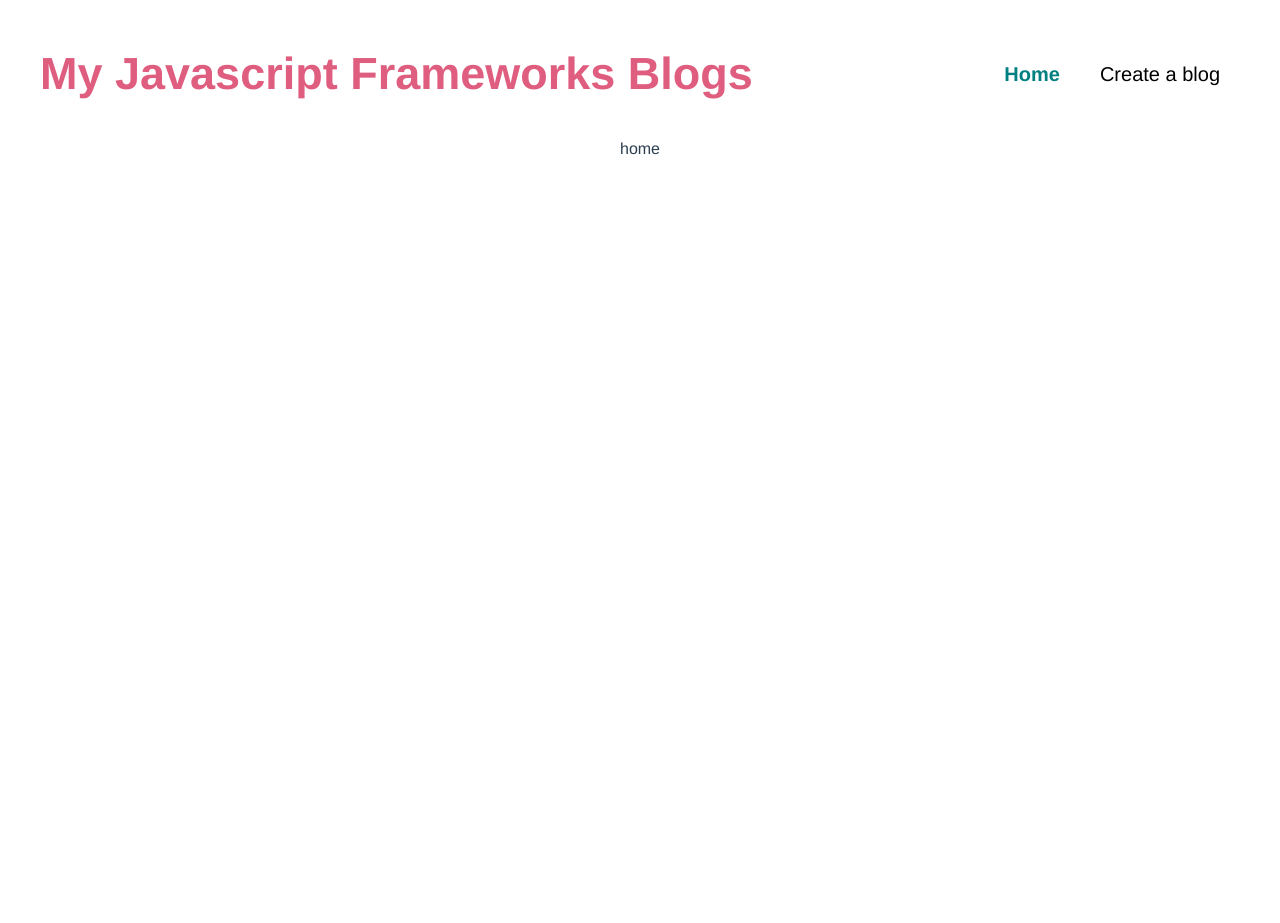
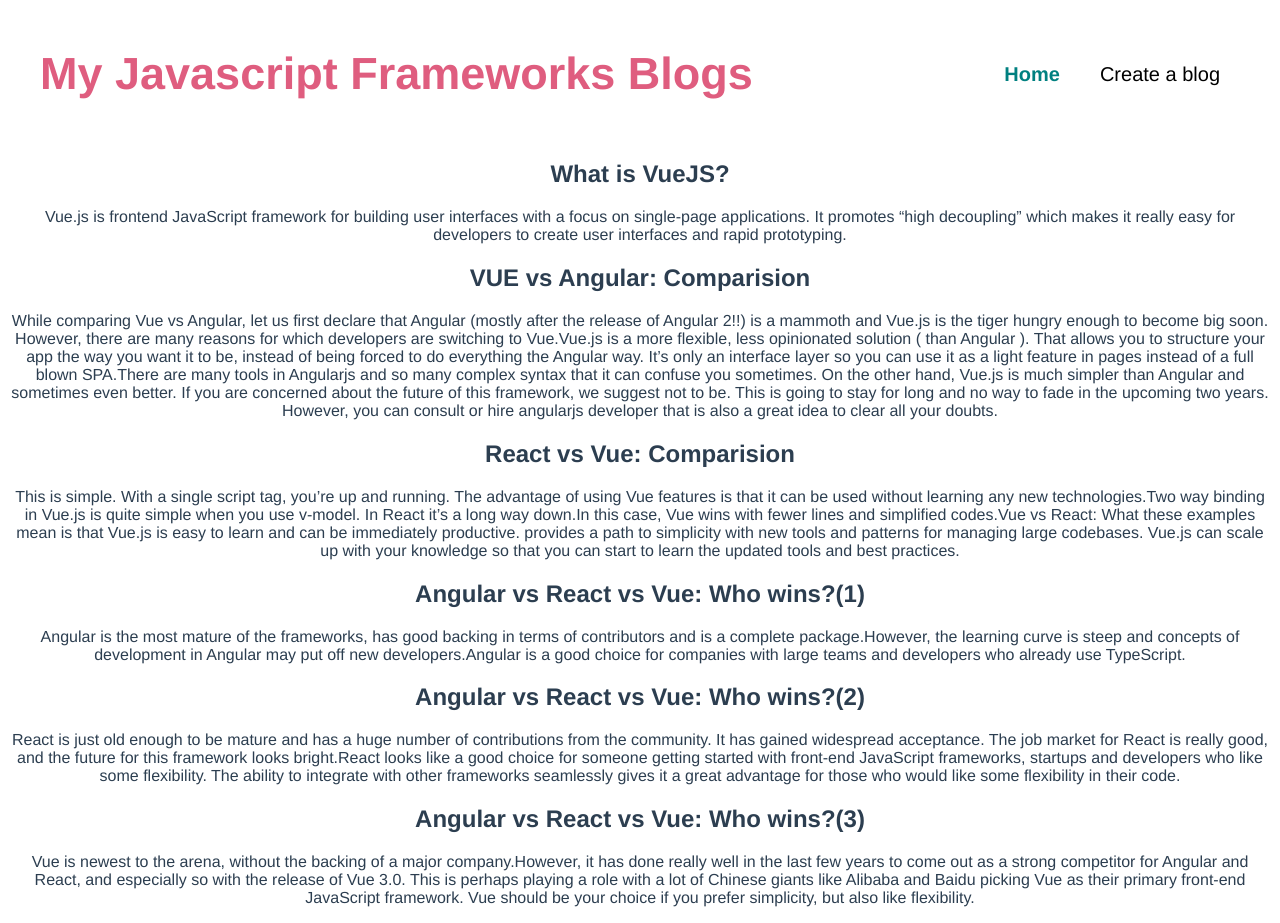
Before and after one commit to emma627/vue-learning-blogs, a Vue app: page / in a window 1280 px wide. Before the commit the page ends 800 px from the top, so only its background shows below. Built offline with nearby package versions, Linux system fonts and the light colour scheme; data requests are answered from the project's data file.

Commit message:
load blogs to homePage

```diff
--- a/data/db.json
+++ b/data/db.json
@@ -22,7 +22,7 @@
       },
       {
         "id": 3,
-        "title": "ReacT vs Vue: Comparision",
+        "title": "React vs Vue: Comparision",
         "content": "This is simple. With a single script tag, you’re up and running. The advantage of using Vue features is that it can be used without learning any new technologies.Two way binding in Vue.js is quite simple when you use v-model. In React it’s a long way down.In this case, Vue wins with fewer lines and simplified codes.Vue vs React: What these examples mean is that Vue.js is easy to learn and can be immediately productive. provides a path to simplicity with new tools and patterns for managing large codebases. Vue.js can scale up with your knowledge so that you can start to learn the updated tools and best practices.",
         "tags": [
           "css",
--- /dev/null
+++ b/src/components/BlogsList.vue
@@ -0,0 +1,20 @@
+<template>
+  <div class="blogsList">
+      <div v-for="blog in blogs" :key="blog.id">
+       <SingleBlog :blog="blog" />
+      </div>
+  </div>
+</template>
+
+<script>
+import SingleBlog from "./SingleBlog"
+export default {
+    props:["blogs"],
+    components:{SingleBlog}
+
+}
+</script>
+
+<style>
+
+</style>
--- /dev/null
+++ b/src/components/SingleBlog.vue
@@ -0,0 +1,18 @@
+<template>
+<div class="SingleBlog">
+    <h2>{{blog.title}}</h2>
+    <p>{{blog.content}}</p>
+</div>
+
+</template>
+
+<script>
+export default {
+    props:["blog"]
+
+}
+</script>
+
+<style>
+
+</style>
--- /dev/null
+++ b/src/composables/getBlogs.js
@@ -0,0 +1,21 @@
+import { ref } from "vue";
+
+const getBlogs = () => {
+  const blogs = ref([]);
+  const error = ref(null);
+
+  const loadBlogs = async () => {
+    try {
+      const res = await fetch("http://localhost:5000/blogs");
+      if (!res.ok) {
+        throw error("no blogs available!");
+      }
+      blogs.value = await res.json();
+    } catch (err) {
+      error.value = err.message;
+    }
+  };
+  return { blogs, error, loadBlogs };
+};
+
+export default getBlogs;
--- a/src/views/Home.vue
+++ b/src/views/Home.vue
@@ -1,16 +1,23 @@
 <template>
   <div class="home">
-   home
+   <BlogsList :blogs="blogs"/>
   </div>
 </template>
 
 <script>
-
-
+import getBlogs from "../composables/getBlogs"
+import BlogsList from "../components/BlogsList"
 export default {
   name: "Home",
   components: {
+   BlogsList,
+  },
+  setup(){
+    const {blogs, error,loadBlogs}=getBlogs()
 
-  },
+    loadBlogs()
+    console.log(blogs)
+    return {blogs,error}
+  }
 };
 </script>
```
Also changed, not shown: src/composables/getBlog.js (added).
